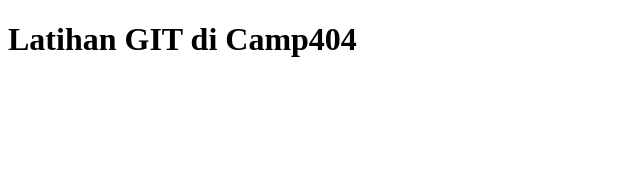
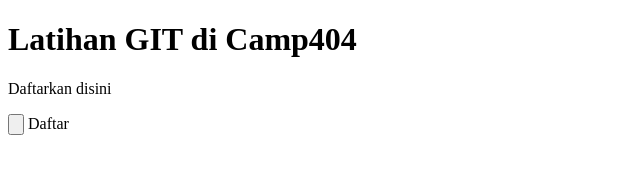
Before and after one commit to raihannissa123/latihan1GIT, a plain HTML site: page index.html in a window 1280 px wide. Shown: the whole page, without its empty margins (0-640 px from the left). Drawn offline with Linux system fonts and the light colour scheme.

Commit message:
menambahkan index.html dari github

```diff
--- a/index.html
+++ b/index.html
@@ -8,5 +8,7 @@
 </head>
 <body>
     <h1>Latihan GIT di Camp404</h1>
+    <p> Daftarkan disini </p>
+    <input type="button"> Daftar </input>
 </body>
 </html>
```
